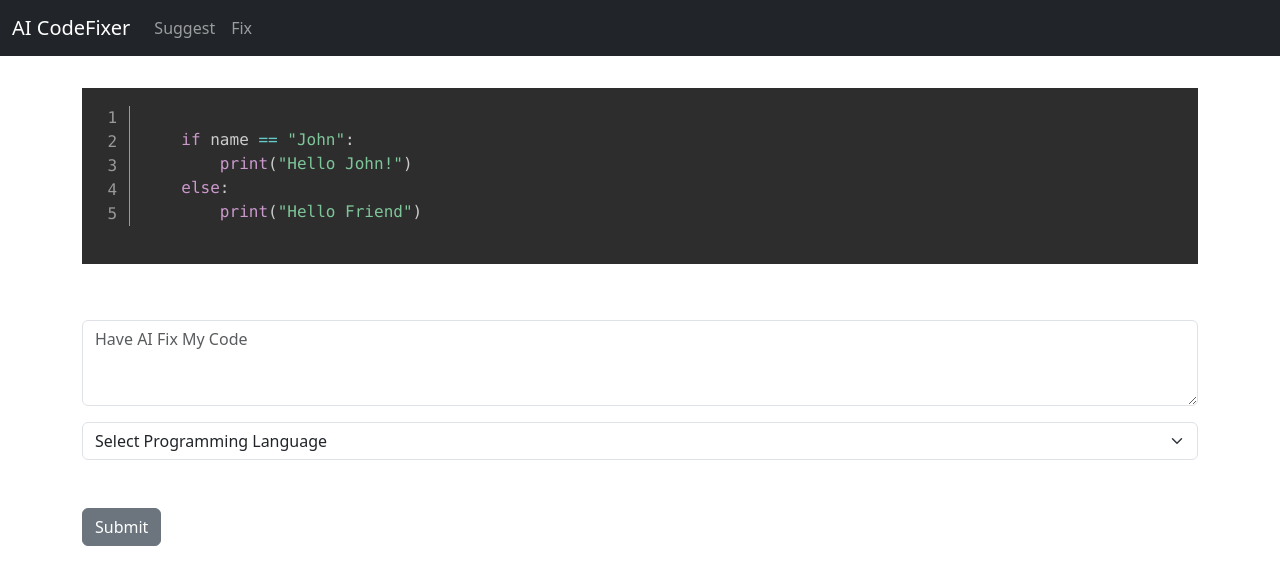
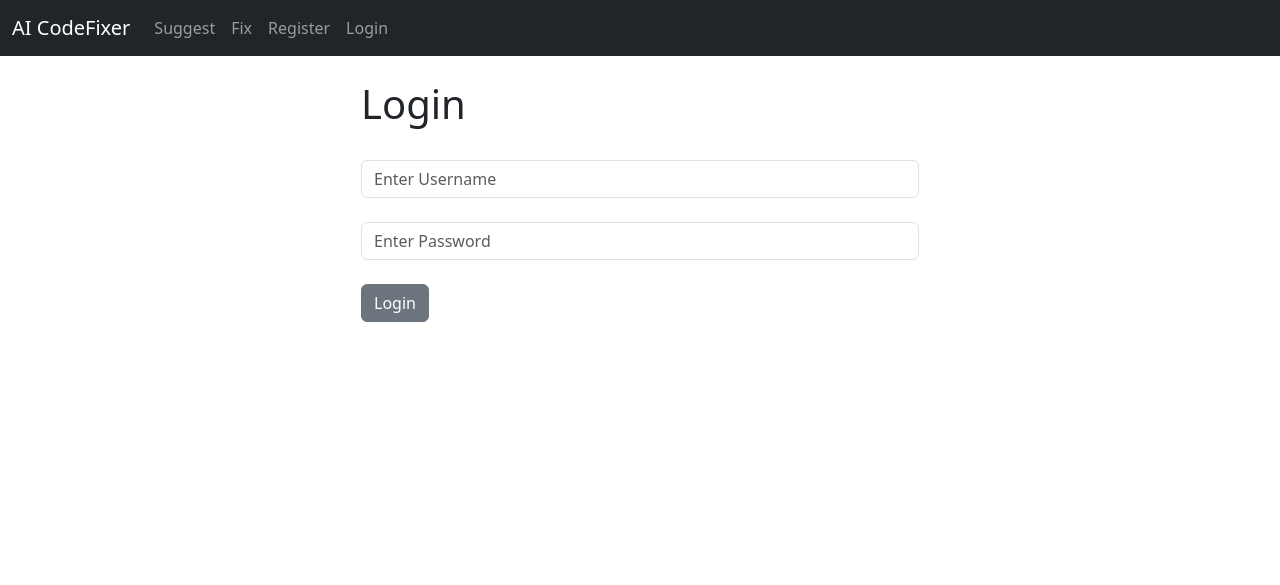
Before and after one commit to shubham201/CodeFixer, a Django app: page / in a window 1280 px wide. Shown: the top 585 px of the page. Run offline with Django 4.2, Linux system fonts and the light colour scheme.

Commit message:
User register, login and  logout

```diff
--- a/website/templates/home.html
+++ b/website/templates/home.html
@@ -16,7 +18,7 @@
     {% csrf_token %}
 
   <div class="mb-3">
-    <textarea class="form-control" name="code" placeholder="Have AI Fix My Code" id="exampleFormControlTextarea1" rows="3">{{ code }}</textarea>
+    <textarea class="form-control" name="code" placeholder="Have AI Fix My Code" rows="3">{{ code }}</textarea>
   </div>
 
 <select class="form-select" name="lang">
@@ -47,7 +49,7 @@
     {% csrf_token %}
 
   <div class="mb-3">
-    <textarea class="form-control" name="code" placeholder="Have AI Fix My Code" id="exampleFormControlTextarea1" rows="3"></textarea>
+    <textarea class="form-control" name="code" placeholder="Have AI Fix My Code" rows="3"></textarea>
   </div>
 
 <select class="form-select" name="lang">
@@ -63,4 +65,22 @@
 <br/>
 {% endif %}
 
+{% else %}
+<div class="col-md-6 offset-md-3">
+	<h1>Login</h1>
+	<br/>
+	<form method="POST" action="{% url 'login' %}">
+		{% csrf_token %}
+		<div class="form-group">
+			<input type="text" class="form-control" placeholder="Enter Username" name="username">
+			<br/>
+		</div>
+		<div class="form-group">
+			<input type="password" class="form-control" placeholder="Enter Password" name="password">
+		</div>
+		<br/>
+		<button type="submit" class="btn btn-secondary">Login</button>
+	</form>
+</div>
+{% endif %}
 {% endblock %}
--- a/website/templates/navbar.html
+++ b/website/templates/navbar.html
@@ -6,12 +6,29 @@
       </button>
       <div class="collapse navbar-collapse" id="navbarSupportedContent">
         <ul class="navbar-nav me-auto mb-2 mb-lg-0">
+
           <li class="nav-item">
             <a class="nav-link" href="{% url 'suggest' %}">Suggest</a>
           </li>
           <li class="nav-item">
             <a class="nav-link" href="{% url 'home' %}">Fix</a>
           </li>
+
+          {% if user.is_authenticated %}
+
+          <li class="nav-item">
+            <a class="nav-link" href="{% url 'logout' %}">Logout</a>
+          </li>
+
+          {% else %}
+          <li class="nav-item">
+            <a class="nav-link" href="{% url 'register' %}">Register</a>
+          </li>
+          <li class="nav-item">
+            <a class="nav-link" href="{% url 'home' %}">Login</a>
+          </li>
+          {% endif %}
+
         </ul>
       </div>
     </div>
--- a/website/urls.py
+++ b/website/urls.py
@@ -3,5 +3,8 @@ from . import views
 
 urlpatterns = [
     path('', views.home, name='home'),
-    path('suggest/', views.suggest, name='suggest')
+    path('suggest/', views.suggest, name='suggest'),
+    path('login/', views.login_user, name='login'),
+    path('logout/', views.logout_user, name='logout'),
+    path('register/', views.register_user, name='register')
 ]
--- a/website/views.py
+++ b/website/views.py
@@ -1,7 +1,11 @@
-from django.shortcuts import render
+from django.shortcuts import render, redirect
 from django.contrib import messages
 import os
 import openai
+from django.contrib.auth import authenticate, login, logout
+from django.contrib.auth.forms import UserCreationForm
+from .forms import SignUpForm
+
 
 # Create your views here.
 def home(request):
@@ -66,3 +70,38 @@ def suggest(request):
             # print(e)
             return render(request, 'suggest.html', {'response': e})
     return render(request, 'suggest.html', {})
+
+def login_user(request):
+    if request.method == "POST":
+        username = request.POST['username']
+        password = request.POST['password']
+        user = authenticate(request, username=username, password=password)
+        if user is not None:
+            login(request, user)
+            messages.success(request, "You have been logged in.")
+            return redirect('home')
+        else:
+            messages.success(request, "Error loggin in. Please try again...")
+            return redirect('home')
+    else:
+        return render(request, 'home.html', {})
+
+def logout_user(request):
+    logout(request)
+    messages.success(request, "You have been successfully logged out.")
+    return redirect('home')
+
+def register_user(request):
+    if request.method == "POST":
+        form = SignUpForm(request.POST)
+        if form.is_valid():
+            form.save()
+            username = form.cleaned_data['username']
+            password = form.cleaned_data['password1']
+            user = authenticate(username=username, password=password)
+            login(request, user)
+            messages.success(request, "You have been registered successfully.")
+            return redirect('home')
+    else:
+        form = SignUpForm()
+    return render(request, 'register.html', {"form": form})
```
Also changed, not shown: other parts of website/templates/home.html (+2 -0 lines), website/forms.py (added, +58 -0 lines), website/templates/register.html (added, +30 -0 lines), website/templates/suggest.html (+21 -0 lines), db.sqlite3.
